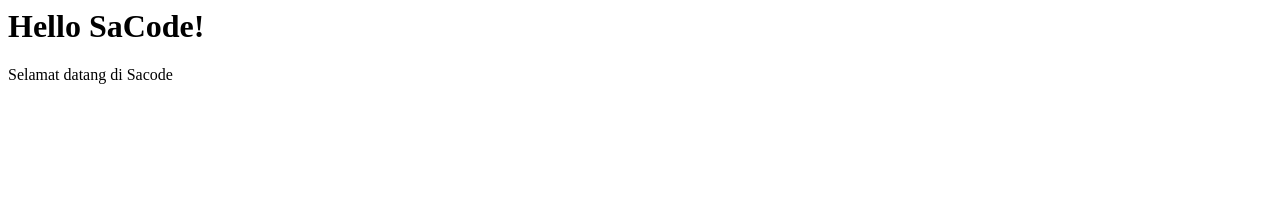
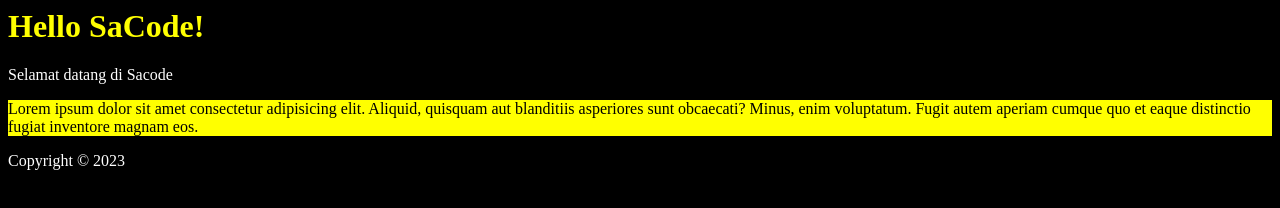
Before and after one commit to FebrianyKolondam/sacode-laravel-day02, a plain HTML site: page index.html in a window 1280 px wide. Drawn offline with Linux system fonts and the light colour scheme.

Commit message:
Updated: index.html

```diff
--- a/index.html
+++ b/index.html
@@ -1,9 +1,29 @@
 <html>
     <head>
         <title>SaCode</title>
+
+        <style>
+            .bg-yellow {
+                background-color: yellow;
+            }
+            .text-yellow {
+                color: yellow;
+            }
+            .text-black {
+                color:  black;
+            }
+        </style>
+
     </head>
-    <body>
-        <h1>Hello SaCode!</h1>
+    <body style="background-color: black; color: white;">
+
+        <h1 class="text-yellow">Hello SaCode!</h1>
         <p>Selamat datang di Sacode</p>
+
+        <div class="bg-yellow">
+            <p class="text-black">Lorem ipsum dolor sit amet consectetur adipisicing elit. Aliquid, quisquam aut blanditiis asperiores sunt obcaecati? Minus, enim voluptatum. Fugit autem aperiam cumque quo et eaque distinctio fugiat inventore magnam eos.</p>
+        </div>
+
+        <p>Copyright &copy; 2023</p>
     </body>
 </html>
```
